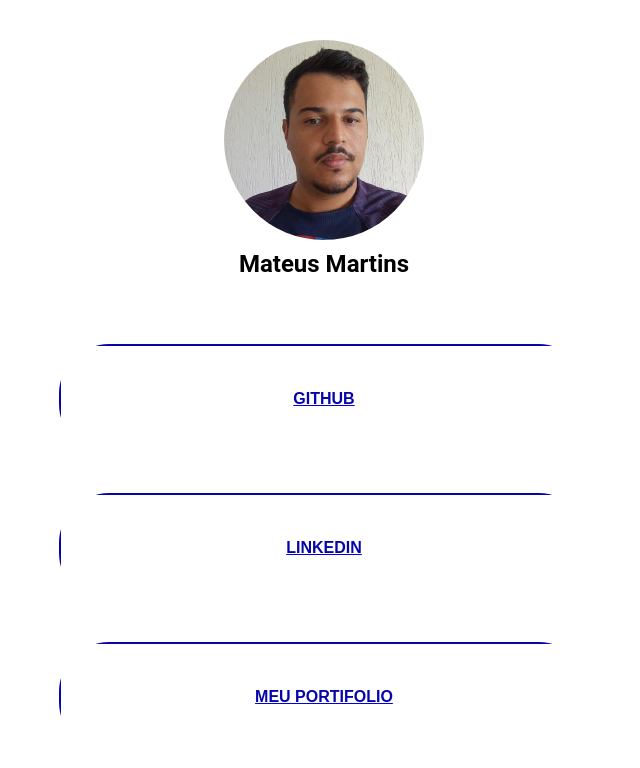
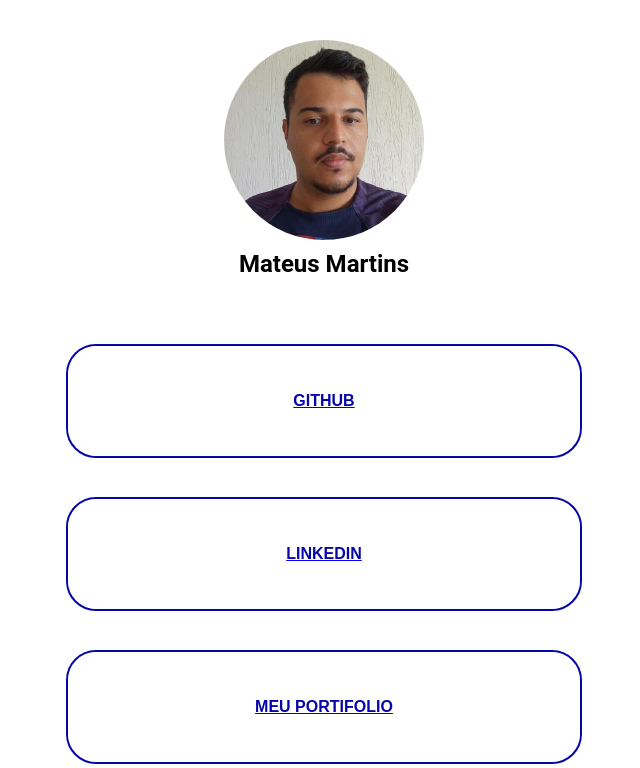
Before and after one commit to mateus0205/LinkTreeProprio, a plain HTML site: page index.html in a window 1280 px wide. Shown: the top 768 px of the page, without its empty margins (316-956 px from the left). Drawn offline with Linux system fonts and the light colour scheme.

Commit message:
style: borda no botão quando tema branco

```diff
--- a/style.css
+++ b/style.css
@@ -43,62 +43,43 @@ body {
 .blob-btn {
     z-index: 1;
     position: relative;
-    padding: 46px 265px;
+    padding: 46px 256px;
     margin-bottom: 20px;
     text-align: center;
     text-transform: uppercase;
     color: #0505A9;
     font-size: 16px;
     font-weight: bold;
-    background-color: transparent;
+    background-color: white;
     outline: none;
-    border: none;
-    transition: color 0.5s;
+    border: 2px solid #0505A9;
     cursor: pointer;
-    border-radius: 50px;
+    border-radius: 30px;
     display: flex;
     justify-content: center;
     align-items: center;
-    width: 400px;
-    max-width: 400px;
+    width: 300px;
+    max-width: 100%;
     white-space: nowrap;
     overflow: hidden;
     text-overflow: ellipsis;
+    box-sizing: border-box;
+    transition: color 0.3s ease-in-out; /* Suaviza a transição de cor */
+}
+
+.blob-btn:hover {
+    color: white; /* Cor branca quando o mouse passa */
 }
 
 .blob-btn:before {
     content: "";
-    z-index: 1;
+    z-index: -1;
     position: absolute;
     left: 0;
     top: 0;
     width: 100%;
     height: 100%;
-    border: 2px solid #0505A9;
-    border-radius: 30px;
-}
-
-.blob-btn:after {
-    content: "";
-    z-index: -2;
-    position: absolute;
-    left: 3px;
-    top: 3px;
-    width: 100%;
-    height: 100%;
-    transition: all 0.3s 0.2s;
-    border-radius: 30px;
-}
-
-.blob-btn:hover {
-    color: #FFFFFF;
-    border-radius: 30px;
-}
-
-.blob-btn:hover:after {
-    transition: all 0.3s;
-    left: 0;
-    top: 0;
+    background-color: white;
     border-radius: 30px;
 }
 
@@ -111,7 +92,7 @@ body {
     width: 100%;
     height: 100%;
     border-radius: 30px;
-    background: #ffffff;
+    background: white;
 }
 
 .blob-btn__blobs {
@@ -132,29 +113,13 @@ body {
     transition: transform 0.45s;
 }
 
-.blob-btn__blob:nth-child(1) {
-    left: 0;
-    transition-delay: 0s;
-}
-
-.blob-btn__blob:nth-child(2) {
-    left: 25%;
-    transition-delay: 0.08s;
-}
-
-.blob-btn__blob:nth-child(3) {
-    left: 50%;
-    transition-delay: 0.16s;
-}
-
-.blob-btn__blob:nth-child(4) {
-    left: 75%;
-    transition-delay: 0.24s;
-}
+.blob-btn__blob:nth-child(1) { left: 0; transition-delay: 0s; }
+.blob-btn__blob:nth-child(2) { left: 25%; transition-delay: 0.08s; }
+.blob-btn__blob:nth-child(3) { left: 50%; transition-delay: 0.16s; }
+.blob-btn__blob:nth-child(4) { left: 75%; transition-delay: 0.24s; }
 
 .blob-btn:hover .blob-btn__blob {
     transform: translateZ(0) scale(1.7);
-    filter: url('#goo');
 }
 
 @media (prefers-color-scheme: dark) {
```
